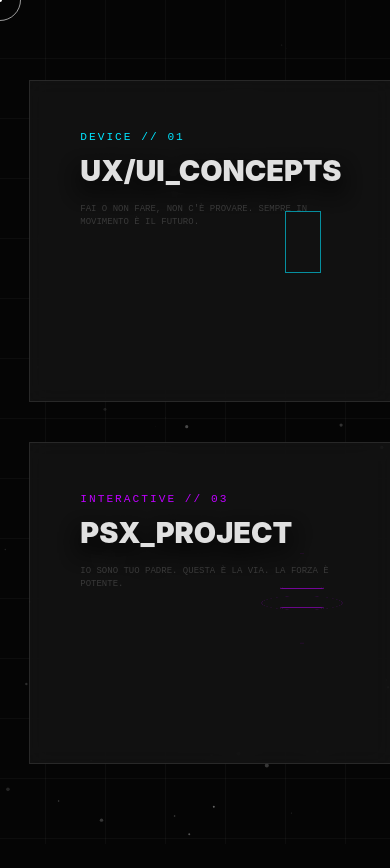
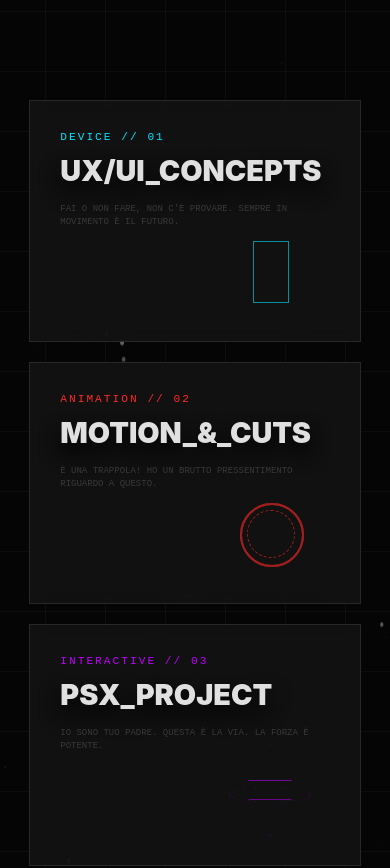
Before and after one commit to t0dysseus/showcase, a plain HTML site: page new.html in a window 390 px wide. Shown: the top 868 px of the page. Before the commit the page ends 844 px from the top, so only its background shows below. Drawn offline with Linux system fonts and the light colour scheme.

Commit message:
Add files via upload

```diff
--- a/new.html
+++ b/new.html
@@ -16,11 +16,14 @@
 
         body, html {
             margin: 0; padding: 0;
-            width: 100vw; height: 100vh;
+            width: 100vw;
+            min-height: 100vh; /* Geändert von height auf min-height */
             background-color: var(--bg-dark);
             color: var(--text-light);
             font-family: 'Inter', sans-serif;
-            overflow: hidden;
+            /* Scrollen erlauben, wenn der Inhalt zu groß ist */
+            overflow-x: hidden;
+            overflow-y: auto;
             display: flex; justify-content: center; align-items: center;
             perspective: 1500px;
             cursor: none;
@@ -41,11 +44,14 @@
         /* --- NEXUS CONTAINER --- */
         #nexus-container {
             position: relative; z-index: 10;
-            display: grid; grid-template-columns: repeat(2, 1fr); gap: 40px;
+            display: grid;
+            grid-template-columns: repeat(2, 1fr); /* Desktop: 2 Spalten */
+            gap: 40px;
             width: 85vw; max-width: 1100px;
             transform-style: preserve-3d;
             visibility: hidden;
             transition: transform 0.1s ease-out;
+            padding: 50px 0; /* Padding für Mobile-Scrolling */
         }
 
         .portal-card {
@@ -57,6 +63,37 @@
             transition: all 0.5s cubic-bezier(0.23, 1, 0.32, 1);
             position: relative;
             cursor: pointer;
+        }
+
+        /* --- MEDIA QUERIES FÜR MOBILE --- */
+        @media (max-width: 768px) {
+            body { cursor: auto; } /* Standard Cursor auf Mobile */
+            #cursor-container { display: none; } /* Custom Cursor verstecken */
+
+            #nexus-container {
+                grid-template-columns: 1fr; /* Eine Spalte auf Mobile */
+                gap: 20px;
+                padding: 100px 20px 50px 20px;
+                perspective: none; /* 3D auf Mobile vereinfachen für Performance */
+            }
+
+            .portal-card {
+                padding: 30px;
+                height: auto; /* Höhe anpassen */
+                min-height: 180px;
+            }
+
+            .holo-icon {
+                width: 60px; height: 60px;
+                right: 20px;
+                top: 20px;
+                transform: none !important; /* Statisch auf Mobile */
+            }
+
+            .portal-card h2 {
+                font-size: 1.4rem;
+                margin-top: 40px;
+            }
         }
 
         /* --- HOLOGRAPHIC VIEWPORT --- */
@@ -76,7 +113,7 @@
             100% { transform: translateY(-50%) translateZ(100px) rotateY(360deg) rotateX(10deg); }
         }
 
-        /* MODELS */
+        /* MODELS (Bleiben gleich) */
         .phone-body { width: 34px; height: 60px; transform-style: preserve-3d; position: relative; }
         .phone-face { position: absolute; width: 100%; height: 100%; border: 1px solid var(--accent-app); }
         .reel-wrap { width: 60px; height: 60px; transform-style: preserve-3d; position: relative; }
@@ -184,6 +221,9 @@
         const cursorData = document.getElementById('cursor-data');
         const letters = "ABCDEFGHIJKLMNOPQRSTUVWXYZ0123456789_/";
 
+        // Check if Mobile
+        const isMobile = /Android|webOS|iPhone|iPad|iPod|BlackBerry|IEMobile|Opera Mini/i.test(navigator.userAgent);
+
         let loadPercent = 0;
         const loadTimer = setInterval(() => {
             loadPercent += 5;
@@ -211,7 +251,6 @@
             update() {
                 let dx = mouseX - this.x; let dy = mouseY - this.y;
                 let dist = Math.sqrt(dx*dx + dy*dy);
-                // Verstärkte Partikel-Reaktion (dx/10 statt dx/20)
                 if (dist < 250) { this.x -= dx/10; this.y -= dy/10; }
                 else { this.x += (this.baseX - this.x) * 0.05; this.y += (this.baseY - this.y) * 0.05; }
             }
@@ -222,8 +261,8 @@
         animate();
 
         document.addEventListener('mousemove', (e) => {
+            if(isMobile) return; // Cursor-Logik auf Mobile deaktivieren
             mouseX = e.clientX; mouseY = e.clientY;
-            // Verstärkte Grid- und Container-Bewegung (Faktor 25 statt 45)
             const xAxis = (window.innerWidth / 2 - mouseX) / 25;
             const yAxis = (window.innerHeight / 2 - mouseY) / 25;
             container.style.transform = `rotateY(${xAxis}deg) rotateX(${yAxis}deg)`;
@@ -234,10 +273,9 @@
         document.querySelectorAll('.portal-card').forEach(card => {
             const textEl = card.querySelector('.glitch-text');
             const originalText = card.dataset.value;
-            card.addEventListener('mouseenter', () => {
-                document.body.classList.add('hover-active');
-                document.body.style.setProperty('--hover-color', card.style.getPropertyValue('--card-color'));
-                cursorData.innerText = card.dataset.info;
+
+            // Trigger Funktion für Glitch
+            const triggerGlitch = () => {
                 let iter = 0;
                 clearInterval(textEl.interval);
                 textEl.interval = setInterval(() => {
@@ -245,11 +283,24 @@
                     if(iter >= originalText.length) clearInterval(textEl.interval);
                     iter += 1/3;
                 }, 30);
+            };
+
+            card.addEventListener('mouseenter', () => {
+                if(isMobile) return;
+                document.body.classList.add('hover-active');
+                document.body.style.setProperty('--hover-color', card.style.getPropertyValue('--card-color'));
+                cursorData.innerText = card.dataset.info;
+                triggerGlitch();
             });
+
             card.addEventListener('mouseleave', () => {
+                if(isMobile) return;
                 document.body.classList.remove('hover-active');
                 textEl.innerText = originalText;
             });
+
+            // Mobile Support: Glitch bei Touch
+            card.addEventListener('touchstart', triggerGlitch);
         });
     </script>
 </body>
```
